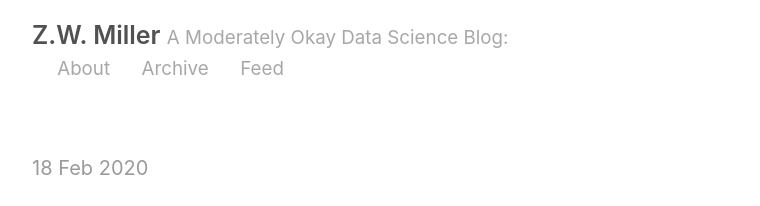
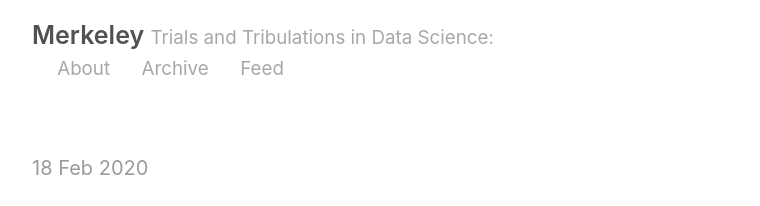
Before and after one commit to Merkeley/Merkeley.github.io, a Jekyll site: the page built from index.html, in a window 1280 px wide and 900 px high. Shown: the top 206 px of the window, without its empty margins (258-1018 px from the left). Built offline with Jekyll 4.4.1, drawn with Linux system fonts in a browser that asks for light colours; the list of posts is cut into pages by our own code.

Commit message:
Update _config.yml

```diff
--- a/_config.yml
+++ b/_config.yml
@@ -2,9 +2,9 @@
 permalink:           pretty
 
 # Setup
-title:               Z.W. Miller
-tagline:             A Moderately Okay Data Science Blog
-url:                 http://zwmiller.github.io
+title:               Merkeley
+tagline:             Trials and Tribulations in Data Science
+url:                 http://Merkeley.github.io
 paginate:            2
 baseurl:             ""
 
@@ -17,14 +17,14 @@ sass:
 
 # About/contact
 author:
-  name:              Zach Miller
-  url:               https://twitter.com/zaglamir
-  email:             zach@thisismetis.com
+  name:              M Boals
+  url:               https://twitter.com/Merkeley
+  email:             maboals@gmail.com
 
 # Custom vars
 version:             2.0.0
 github:
-  repo:              https://github.com/zwmiller
+  repo:              https://github.com/Merkeley
 
 # Gems
 gems:
```
